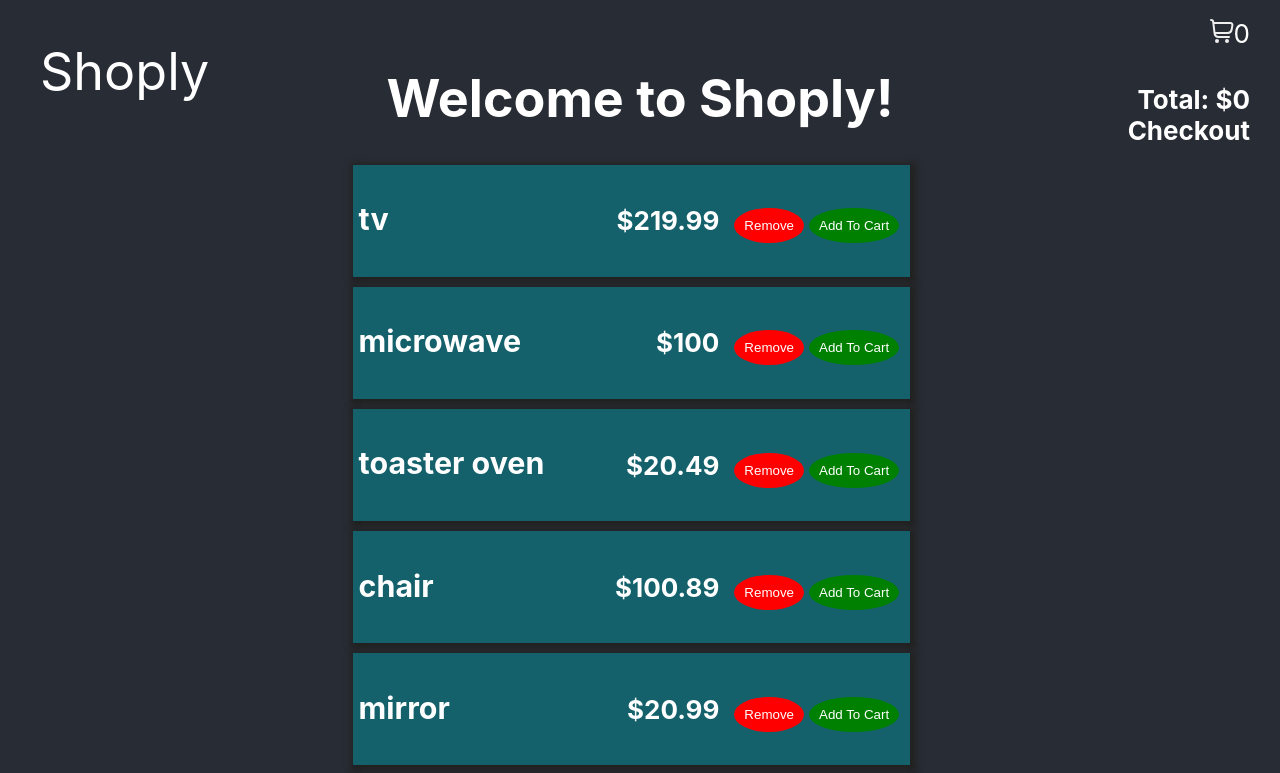
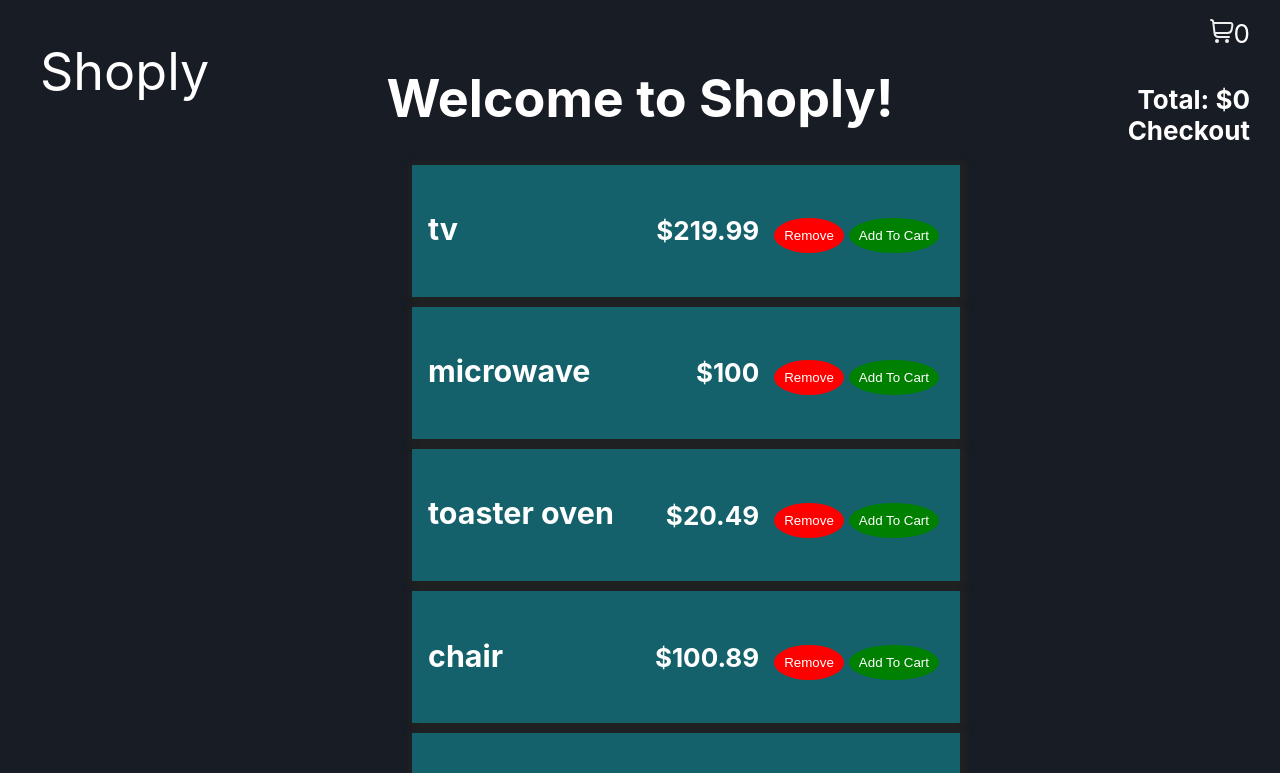
Before and after one commit to aloshon/redux-shoply, a React (Create React App) app: page / in a window 1280 px wide. Shown: the top 773 px of the page. Built offline with nearby package versions, Linux system fonts and the light colour scheme.

Commit message:
try to establish theme

```diff
--- a/src/App.css
+++ b/src/App.css
@@ -3,7 +3,7 @@
 }
 
 .App-header {
-  background-color: #282c34;
+  background-color: #181C24;
   min-height: 100vh;
   display: flex;
   flex-direction: column;
--- a/src/Cart.css
+++ b/src/Cart.css
@@ -1,4 +1,12 @@
 .cart-list {
-    padding-top: 100px;
     list-style-type: none;
+    border: 1px solid #39FF14;
+    padding: 24px;
+    display: flex;
+    justify-content: center;
+    align-items: center;
 }
+
+.checkout {
+    margin-bottom: 80px;
+}
--- a/src/Cart.js
+++ b/src/Cart.js
@@ -19,7 +19,7 @@ const Cart = () => {
     }
     return(
         <div className="cart-container">
-            <h1>Checkout</h1>
+            <h1 className="checkout">Checkout</h1>
             <ul className="cart-list">
                 {Object.keys(inCart).map(id => (
                     <Items key={id}
--- a/src/Items.css
+++ b/src/Items.css
@@ -1,10 +1,9 @@
 .item{
     position: relative;
-    right: 14%;
-    width: 110%;
+    width: 100%;
     background-color: rgb(20, 97, 107);
     box-shadow: 2px 2px 6px 4px #222222;
-    padding: 6px;
+    padding: 16px;
     margin: 10px;
     display: flex;
     justify-content: space-between;
```
